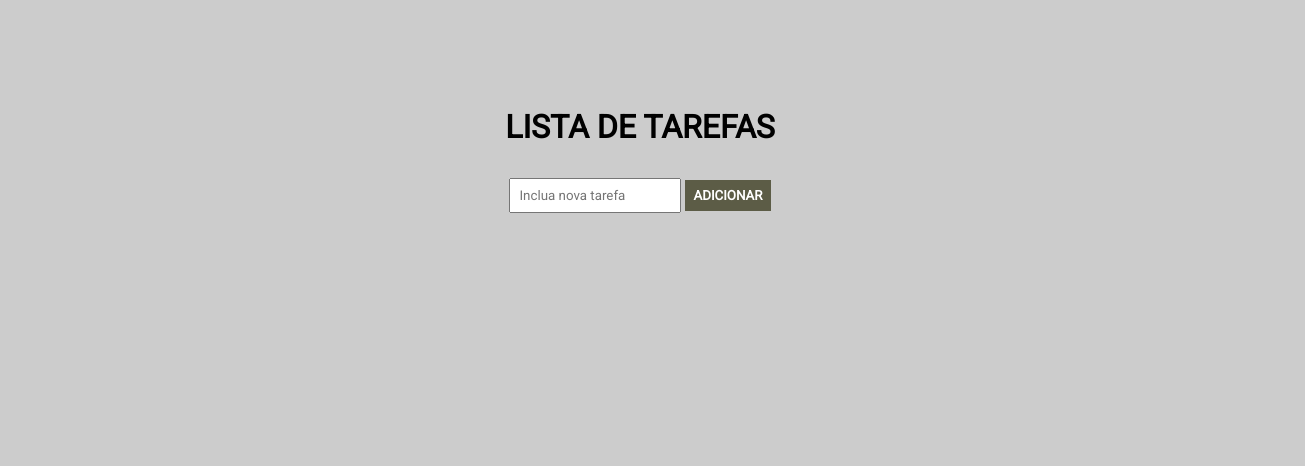
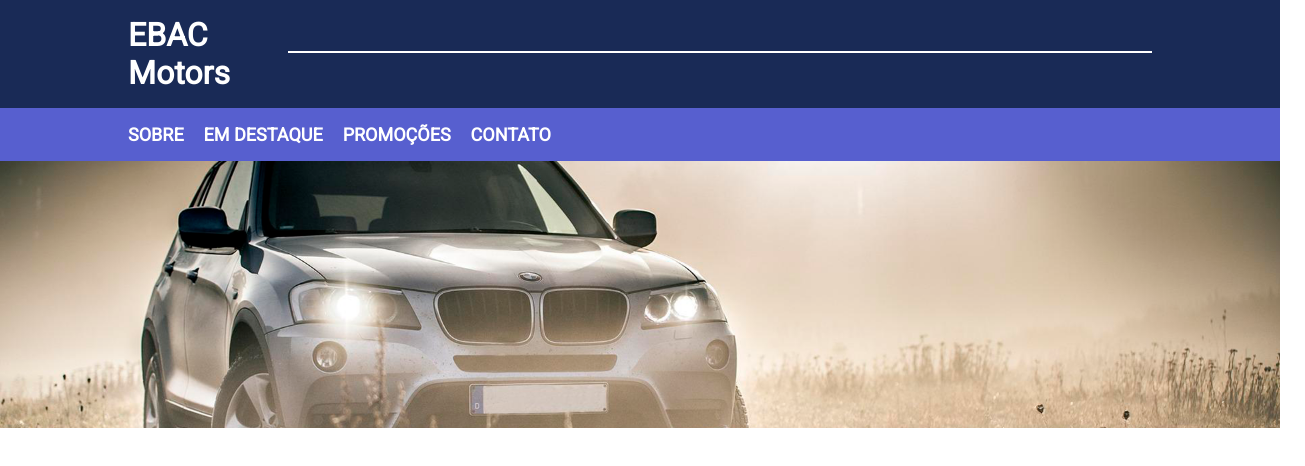
Before and after one commit to MarioHBS/curso_ebac_frontend, a plain HTML site: page index.html in a window 1280 px wide. Shown: the whole page, 1305 px wide, since content can reach past the window. Drawn offline with nearby package versions, Linux system fonts and the light colour scheme.

Commit message:
primeira parte do módulo 9

```diff
--- a/index.html
+++ b/index.html
@@ -5,33 +5,57 @@
     <meta charset="UTF-8">
     <meta http-equiv="X-UA-Compatible" content="IE=edge">
     <meta name="viewport" content="width=device-width, initial-scale=1.0">
-    <title>JQuery</title>
+    <title>EBAC Motors</title>
 
     <link rel="preconnect" href="https://fonts.googleapis.com">
     <link rel="precxonnect" href="https://fonts.gstatic.com" crossorigin>
     <link href="https://fonts.googleapis.com/css2?family=Roboto&display=swap" rel="stylesheet">
 
     <link rel="stylesheet" href="./main.css">
+    <link rel="stylesheet" type="text/css" href="//cdn.jsdelivr.net/npm/slick-carousel@1.8.1/slick/slick.css"/>
+    <link rel="stylesheet" type="text/css" href="//cdn.jsdelivr.net/npm/slick-carousel@1.8.1/slick/slick-theme.css"/>
 </head>
 
 <body>
-    <div class="container">
-        <header>
-            <h1>Lista de tarefas</h1>
-        </header>
+    <header>
+        <div class="container">
+            <h1>EBAC Motors</h1>
+            <div class="menu-hamburguer">
+                <span></span>
+                <span></span>
+                <span></span>
+            </div>
+        </div>
 
-        <form>
-            <input id="txt-nova-tarefa" type="text" placeholder="Inclua nova tarefa" required />
-            <button type="submit">Adicionar</button>
-        </form>
+        <nav>
+            <div class="container">
+                <ul>
+                    <li><a href="#">Sobre</a></li>
+                    <li><a href="#">Em destaque</a></li>
+                    <li><a href="#">Promoções</a></li>
+                    <li><a href="#">Contato</a></li>
+                </ul>
+            </div>
+        </nav>
+    </header>
 
-        <ul>
-
-        </ul>
+    <div id="carousel-imagens">
+        <img src="./images/slide1.png" alt="Carro da Ford" />
+        <img src="./images/slide2.png" alt="Carro da BMW" />
+        <img src="./images/slide3.png" alt="Carro da Ford" />
     </div>
 
-    <script src="https://code.jquery.com/jquery-3.7.0.min.js"></script>
-    <script src="./script.js"></script>
+    <script type="text/javascript" src="//code.jquery.com/jquery-1.11.0.min.js"></script>
+    <script type="text/javascript" src="//code.jquery.com/jquery-migrate-1.2.1.min.js"></script>
+    <script type="text/javascript" src="//cdn.jsdelivr.net/npm/slick-carousel@1.8.1/slick/slick.min.js"></script>
+
+    <script>
+        $(document).ready(function() {
+            $('#carousel-imagens').slick({
+                autoplay: true,
+            })
+        })
+    </script>
 </body>
 
 </html>
--- a/main.css
+++ b/main.css
@@ -5,57 +5,50 @@
     font-family: 'Roboto', sans-serif;
 }
 
-body {
-    background-color: #cccccc;
+header {
+    background-color: #192a56;
+    padding-top: 16px;
+    color: #fff;
 }
 
-header {
-    font-size: medium;
+header > .container {
+    display: flex;
+    justify-content: space-between;
+    align-items: center;
+    padding-bottom: 16px;
+}
+
+nav {
+    background-color: #575fcf;
+    padding: 16px 0;
+}
+nav li {
+    list-style: none;
+    display: inline;
+    margin-right: 16px;
+    font-size: 18px;
     font-weight: bold;
-    display: flex;
-    padding: 8px 0;
-    justify-content: center;
     text-transform: uppercase;
+}
+nav li a {
+    color: #fff;
+    text-decoration: none;
 }
 
 .container {
+    max-width: 1024px;
     width: 100%;
-    margin: 100px auto;
-    max-width: 540px;
+    margin: 0 auto;
 }
 
-input, button {
-    padding: 8px;
-}
-
-button {
-    background-color: #5c5c46;
-    color: #fff;
-    border: none;
-    cursor: pointer;
-    font-weight: bold;
-    text-transform: uppercase;
-}
-
-form {
-    padding: 24px 16px;
-    text-align: center;
-}
-
-ul {
-    justify-content: center;
-    display: grid;
-    flex-wrap: wrap;
-}
-ul li {
-    list-style: square;
+.menu-hamburguer {
+    height: 2px;
+    width: 100%;
+    background-color: #fff;
+    display: block;
     margin-bottom: 4px;
 }
 
-.overlay-task {
-    cursor: pointer;
-}
-
-h3::first-letter {
+/* h3::first-letter {
     text-transform: capitalize;
-}
+} */
--- a/script.js
+++ /dev/null
@@ -1,26 +0,0 @@
-$(document).ready(function() {
-    $('header button').click(function() {
-        $('form').slideDown();
-    })
-
-    $('form').on('submit', function(e) {
-        e.preventDefault();
-
-        const newTask = $('#txt-nova-tarefa').val();
-        const newLine = $(`<li style="display: none"></li>`);
-        $(`
-        <div class="overlay-task">
-            <h3>${newTask}</h3>
-        </div>
-        `).appendTo(newLine);
-
-        $(newLine).appendTo('ul');
-        $(newLine).fadeIn(1000);
-
-        $(newLine).click(function() {
-            $(newLine).css("text-decoration", "line-through")
-        });
-
-        $('#txt-nova-tarefa').val('')
-    })
-})
```
Also changed, not shown: README.md, icones/facebook.png (added), icones/instagram.png (added), icones/youtube.png (added), images/carro-bmw.png (added), images/fusca.png (added), images/loja.jpg (added), images/moto-bmw.png (added), images/slide1.png (added), images/slide2.png (added), images/slide3.png (added).
